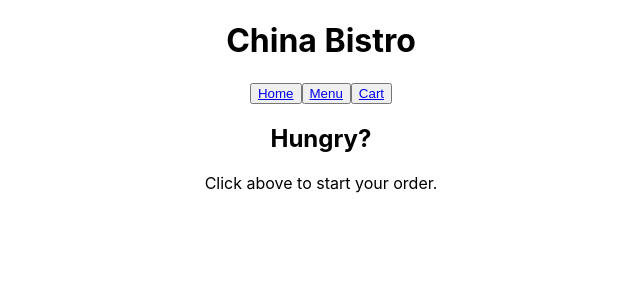
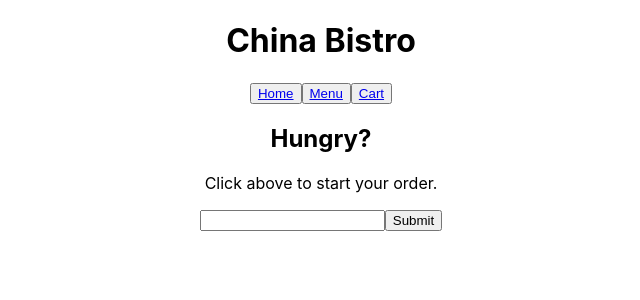
Before and after one commit to wrlau/china-bistro-client, a React (Create React App) app: page / in a window 1280 px wide. Shown: the top 300 px of the page, without its empty margins (319-959 px from the left). Built offline with nearby package versions, Linux system fonts and the light colour scheme; no server answers.

Commit message:
Assessment feature - form input display

```diff
--- a/src/components/Home.js
+++ b/src/components/Home.js
@@ -1,13 +1,42 @@
 import React, { Component } from 'react';
+import TextsList from './TextsList';
 
 class Home extends Component {
 
+  state = {
+    text: '',
+    texts: []
+  }
+
+  handleOnChange = (event) => {
+    this.setState({
+      text: event.target.value
+    })
+  }
+
+  handleSubmit = (event) => {
+    event.preventDefault();
+    this.setState({
+      texts: [...this.state.texts, this.state.text],
+      text: ''
+    })
+  }
+
   render() {
     return(
-      <div>
-        <h2>Hungry?</h2>
-        <p>Click above to start your order.</p>
-      </div>
+      <>
+        <div>
+          <h2>Hungry?</h2>
+          <p>Click above to start your order.</p>
+        </div>
+        <div>
+          <form onSubmit={this.handleSubmit}>
+            <input type="text" value={this.state.text} onChange={this.handleOnChange} />
+            <button type="submit">Submit</button>
+          </form>
+          <TextsList texts={this.state.texts} />
+        </div>
+      </>
     )
   }
 
--- /dev/null
+++ b/src/components/TextDisplay.js
@@ -0,0 +1,9 @@
+import React from 'react';
+
+const TextDisplay = ({ text }) => {
+  return (
+    <p>{text}</p>
+  );
+};
+
+export default TextDisplay;
--- /dev/null
+++ b/src/components/TextsList.js
@@ -0,0 +1,10 @@
+import React from 'react';
+import TextDisplay from './TextDisplay';
+
+const TextList = ({ texts }) => {
+  return (
+    texts.map(text => <TextDisplay text={text} />)
+  );
+};
+
+export default TextList;
```
